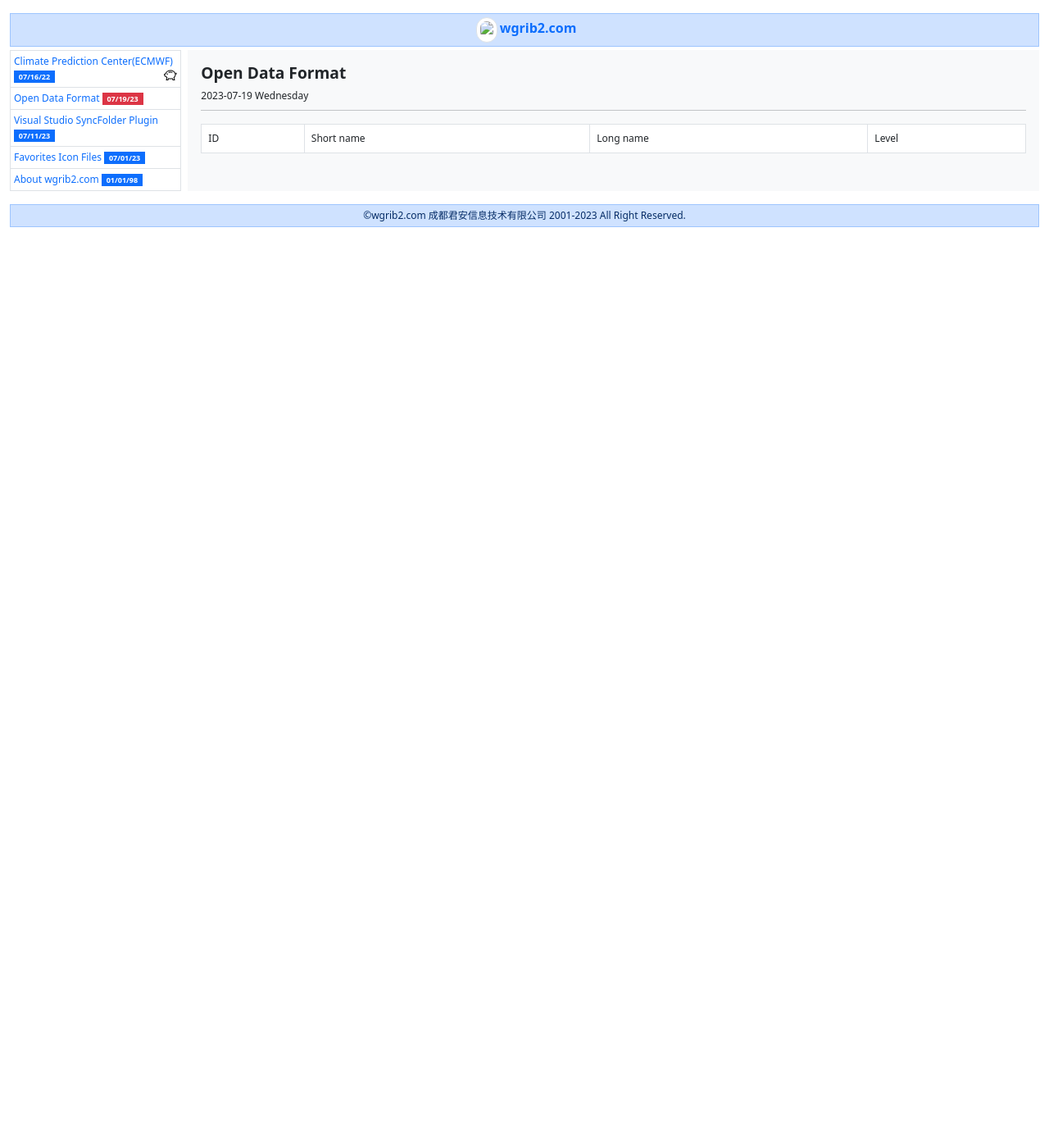
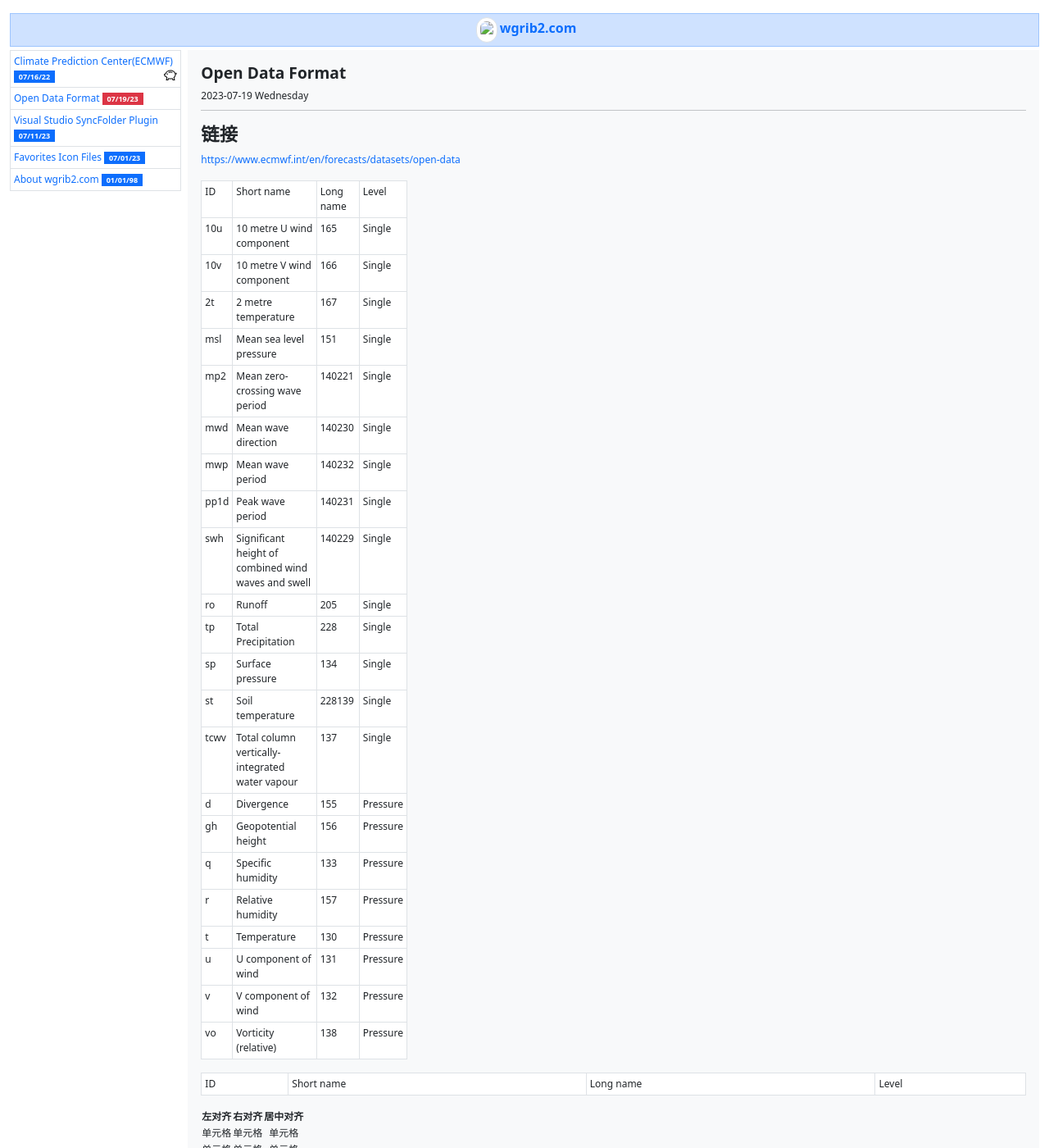
Before and after one commit to helloyuzz/wgrib2.com, a Jekyll site: the page built from _posts/2023-07-19-OpenData.md, in a window 1280 px wide and 1400 px high. Shown: the whole window at 82% size. Built offline with Jekyll 4.4.1, drawn with Linux system fonts in a browser that asks for light colours.

Commit message:
Update 2023-07-19-OpenData.md

```diff
--- a/_posts/2023-07-19-OpenData.md
+++ b/_posts/2023-07-19-OpenData.md
@@ -3,11 +3,182 @@
 fixtop: false
 layout: post
 ---
-<table class="table table-hover table-bordered">
+## 链接
+[https://www.ecmwf.int/en/forecasts/datasets/open-data](https://www.ecmwf.int/en/forecasts/datasets/open-data){:target="_blank"}
+
+<div class="container-fluid p-0">
+    <div class="rows">
+        <div class="col-3">
+<table class="table table-sm table-hover table-bordered">
 <tr>
-<td>ID</td>
-<td>Short name</td>
-<td>Long name</td>
-<td>Level</td>
+    <td>ID</td>
+    <td>Short name</td>
+    <td>Long name</td>
+    <td>Level</td>
+</tr>
+<tr>
+	<td>10u</td>
+	<td>10 metre U wind component</td>
+	<td>165</td>
+	<td>Single</td>
+</tr>
+<tr>
+	<td>10v</td>
+	<td>10 metre V wind component</td>
+	<td>166</td>
+	<td>Single</td>
+</tr>
+<tr>
+	<td>2t</td>
+	<td>2 metre temperature</td>
+	<td>167</td>
+	<td>Single</td>
+</tr>
+<tr>
+	<td>msl</td>
+	<td>Mean sea level pressure</td>
+	<td>151</td>
+	<td>Single</td>
+</tr>
+<tr>
+	<td>mp2</td>
+	<td>Mean zero-crossing wave period</td>
+	<td>140221</td>
+	<td>Single</td>
+</tr>
+<tr>
+	<td>mwd</td>
+	<td>Mean wave direction</td>
+	<td>140230</td>
+	<td>Single</td>
+</tr>
+<tr>
+	<td>mwp</td>
+	<td>Mean wave period</td>
+	<td>140232</td>
+	<td>Single</td>
+</tr>
+<tr>
+	<td>pp1d</td>
+	<td>Peak wave period</td>
+	<td>140231</td>
+	<td>Single</td>
+</tr>
+<tr>
+	<td>swh</td>
+	<td>Significant height of combined wind waves and swell</td>
+	<td>140229</td>
+	<td>Single</td>
+</tr>
+<tr>
+	<td>ro</td>
+	<td>Runoff</td>
+	<td>205</td>
+	<td>Single</td>
+</tr>
+<tr>
+	<td>tp</td>
+	<td>Total Precipitation</td>
+	<td>228</td>
+	<td>Single</td>
+</tr>
+<tr>
+	<td>sp</td>
+	<td>Surface pressure</td>
+	<td>134</td>
+	<td>Single</td>
+</tr>
+<tr>
+	<td>st</td>
+	<td>Soil temperature</td>
+	<td>228139</td>
+	<td>Single</td>
+</tr>
+<tr>
+	<td>tcwv</td>
+	<td><span>Total column
+	vertically-integrated water vapour</span></td>
+	<td>137</td>
+	<td>Single</td>
+</tr>
+<tr>
+	<td>d</td>
+	<td>Divergence</td>
+	<td>155</td>
+	<td>Pressure</td>
+</tr>
+<tr>
+	<td>gh</td>
+	<td>Geopotential height</td>
+	<td>156</td>
+	<td>Pressure</td>
+</tr>
+<tr>
+	<td colspan="1">
+	q</td>
+	<td colspan="1">
+	Specific humidity</td>
+	<td colspan="1">
+	133</td>
+	<td colspan="1">
+	Pressure</td>
+</tr>
+<tr>
+	<td>r</td>
+	<td>Relative humidity</td>
+	<td>157</td>
+	<td>Pressure</td>
+</tr>
+<tr>
+	<td>t</td>
+	<td>Temperature</td>
+	<td>130</td>
+	<td>Pressure</td>
+</tr>
+<tr>
+	<td>u</td>
+	<td>U component of wind</td>
+	<td>131</td>
+	<td>Pressure</td>
+</tr>
+<tr>
+	<td colspan="1">
+	v</td>
+	<td colspan="1">
+	V component of wind</td>
+	<td colspan="1">
+	132</td>
+	<td colspan="1">
+	Pressure</td>
+</tr>
+<tr>
+	<td colspan="1">
+	vo</td>
+	<td colspan="1">
+	Vorticity (relative)</td>
+	<td colspan="1">
+	138</td>
+	<td colspan="1">
+	Pressure</td>
 </tr>
 </table>
+
+        </div>
+        <div class="col">
+<table class="table table-sm table-hover table-bordered">
+<tr>
+    <td>ID</td>
+    <td>Short name</td>
+    <td>Long name</td>
+    <td>Level</td>
+</tr>
+</table>
+
+        </div>
+    </div>
+</div>
+
+| 左对齐 | 右对齐 | 居中对齐 |
+| :-----| ----: | :----: |
+| 单元格 | 单元格 | 单元格 |
+| 单元格 | 单元格 | 单元格 |
```
